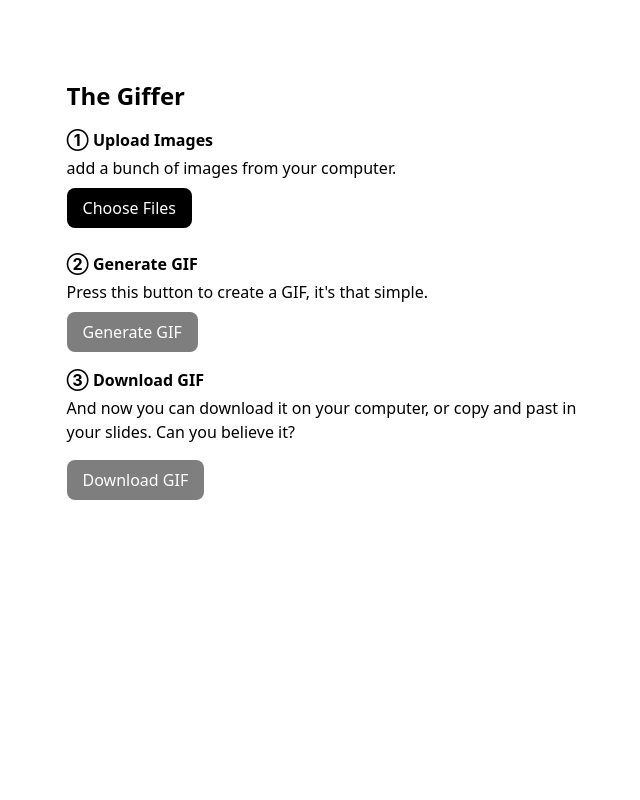
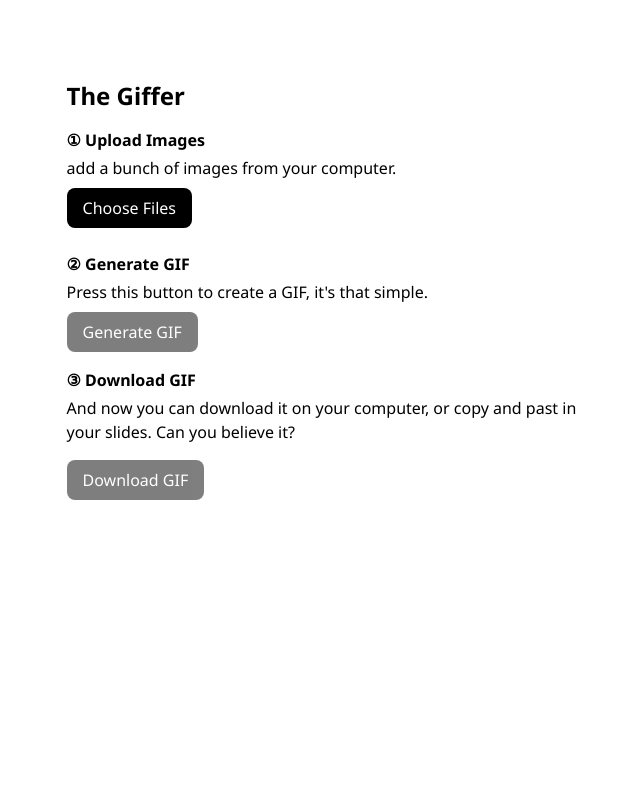
Before and after one commit to lndgst/random, a Flask app: page / in a window 1280 px wide. Shown: the whole page, without its empty margins (316-956 px from the left). Run offline with Flask 3, Linux system fonts and the light colour scheme.

Commit message:
Use Noto Sans for site

```diff
--- a/gif_app/templates/index.html
+++ b/gif_app/templates/index.html
@@ -4,8 +4,12 @@
     <meta charset="utf-8">
     <title>The Giffer</title>
     <link href="https://cdn.jsdelivr.net/npm/tailwindcss@2.2.19/dist/tailwind.min.css" rel="stylesheet">
+    <link href="https://fonts.googleapis.com/css2?family=Noto+Sans:wght@400;700&display=swap" rel="stylesheet">
+    <style>
+        body { font-family: 'Noto Sans', sans-serif; }
+    </style>
 </head>
-<body class="bg-white min-h-screen py-10 flex justify-center font-sans">
+<body class="bg-white min-h-screen py-10 flex justify-center">
     <div class="p-10 w-full max-w-prose text-left mx-4">
         <h1 class="text-2xl font-bold mb-4">The Giffer</h1>
         <form id="gifForm" action="/generate" method="post" enctype="multipart/form-data" class="space-y-4">
```
